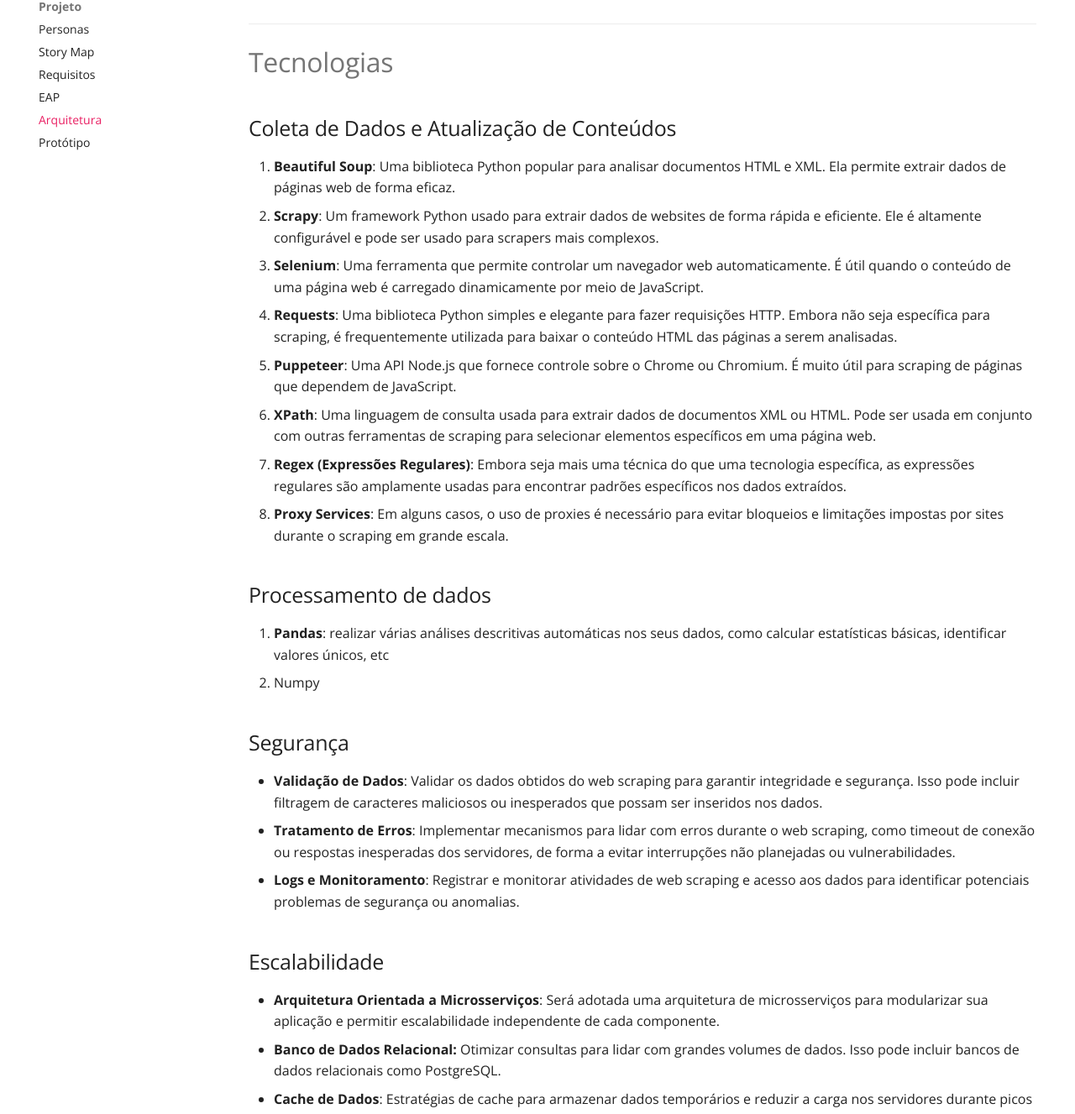
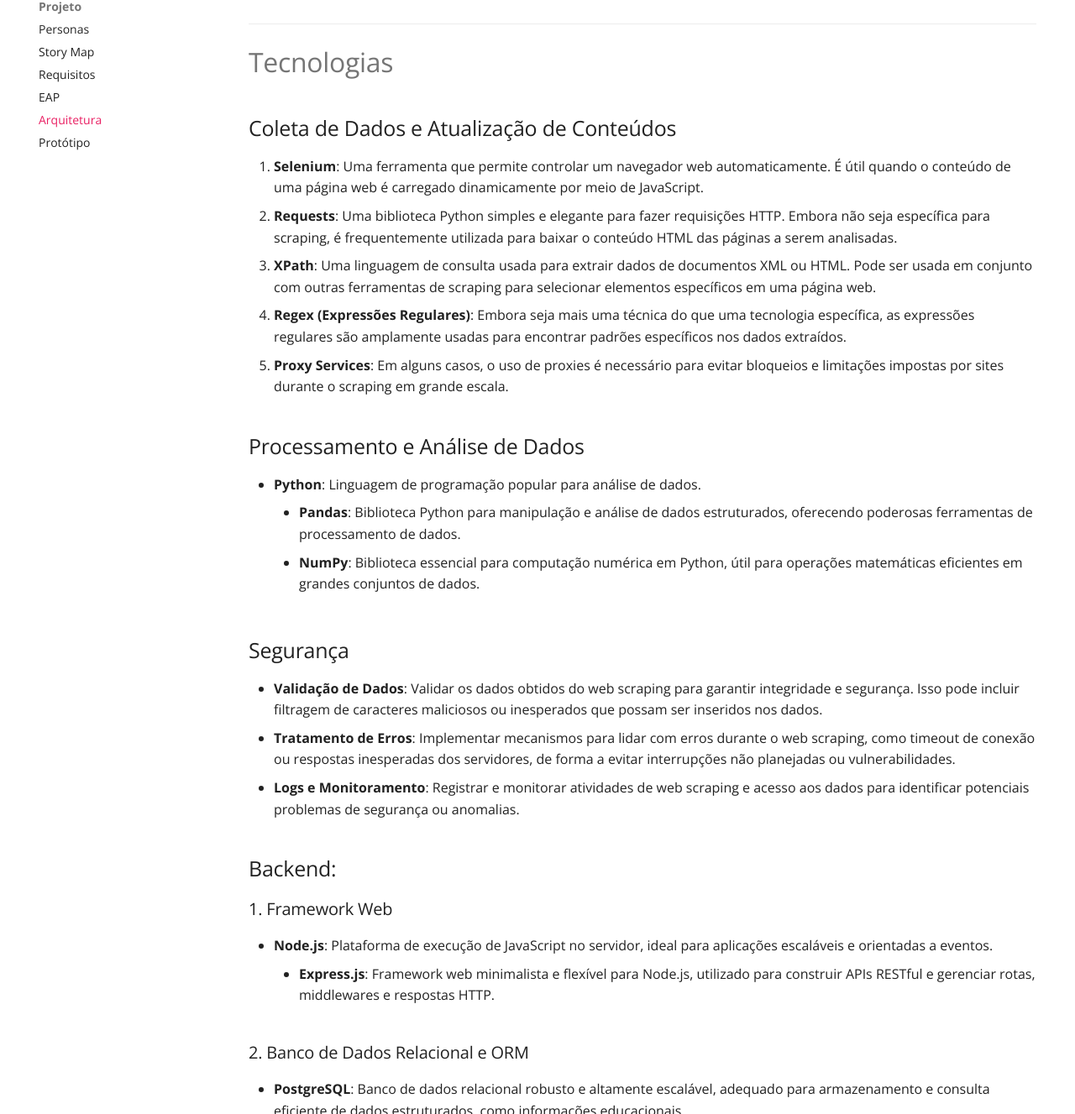
Before and after one commit to unb-mds/2024-1-EducaMinas-frontend, an MkDocs documentation site: the page built from docs/docs/project/arquitetura.md, in a window 1280 px wide and 1400 px high, scrolled down 591 px, cut to the strip 73-1400 px from the top of the window. Shown: the whole strip at 84% size. Built offline with MkDocs 1.6.1 and Material for MkDocs 9.7.7, drawn with Linux system fonts in a browser that asks for light colours; comment, search, counter and statistics services are not loaded; some of the changed text lies outside the part shown.

Commit message:
Update arquitetura.md
Refactoring the order of technologies

```diff
--- a/docs/docs/project/arquitetura.md
+++ b/docs/docs/project/arquitetura.md
@@ -8,19 +8,18 @@
 
 ## Coleta de Dados e Atualização de Conteúdos
 
-1. **Beautiful Soup**: Uma biblioteca Python popular para analisar documentos HTML e XML. Ela permite extrair dados de páginas web de forma eficaz.
-2. **Scrapy**: Um framework Python usado para extrair dados de websites de forma rápida e eficiente. Ele é altamente configurável e pode ser usado para scrapers mais complexos.
-3. **Selenium**: Uma ferramenta que permite controlar um navegador web automaticamente. É útil quando o conteúdo de uma página web é carregado dinamicamente por meio de JavaScript.
-4. **Requests**: Uma biblioteca Python simples e elegante para fazer requisições HTTP. Embora não seja específica para scraping, é frequentemente utilizada para baixar o conteúdo HTML das páginas a serem analisadas.
-5. **Puppeteer**: Uma API Node.js que fornece controle sobre o Chrome ou Chromium. É muito útil para scraping de páginas que dependem de JavaScript.
-6. **XPath**: Uma linguagem de consulta usada para extrair dados de documentos XML ou HTML. Pode ser usada em conjunto com outras ferramentas de scraping para selecionar elementos específicos em uma página web.
-7. **Regex (Expressões Regulares)**: Embora seja mais uma técnica do que uma tecnologia específica, as expressões regulares são amplamente usadas para encontrar padrões específicos nos dados extraídos.
-8. **Proxy Services**: Em alguns casos, o uso de proxies é necessário para evitar bloqueios e limitações impostas por sites durante o scraping em grande escala.
+1. **Selenium**: Uma ferramenta que permite controlar um navegador web automaticamente. É útil quando o conteúdo de uma página web é carregado dinamicamente por meio de JavaScript.
+2. **Requests**: Uma biblioteca Python simples e elegante para fazer requisições HTTP. Embora não seja específica para scraping, é frequentemente utilizada para baixar o conteúdo HTML das páginas a serem analisadas.
+3. **XPath**: Uma linguagem de consulta usada para extrair dados de documentos XML ou HTML. Pode ser usada em conjunto com outras ferramentas de scraping para selecionar elementos específicos em uma página web.
+4. **Regex (Expressões Regulares)**: Embora seja mais uma técnica do que uma tecnologia específica, as expressões regulares são amplamente usadas para encontrar padrões específicos nos dados extraídos.
+5. **Proxy Services**: Em alguns casos, o uso de proxies é necessário para evitar bloqueios e limitações impostas por sites durante o scraping em grande escala.
 
-## Processamento de dados
 
-1. **Pandas**: realizar várias análises descritivas automáticas nos seus dados, como calcular estatísticas básicas, identificar valores únicos, etc
-2. Numpy
+## Processamento e Análise de Dados
+
+- **Python**: Linguagem de programação popular para análise de dados.
+    - **Pandas**: Biblioteca Python para manipulação e análise de dados estruturados, oferecendo poderosas ferramentas de processamento de dados.
+    - **NumPy**: Biblioteca essencial para computação numérica em Python, útil para operações matemáticas eficientes em grandes conjuntos de dados.
 
 ## Segurança
 
@@ -28,11 +27,6 @@
 - **Tratamento de Erros**: Implementar mecanismos para lidar com erros durante o web scraping, como timeout de conexão ou respostas inesperadas dos servidores, de forma a evitar interrupções não planejadas ou vulnerabilidades.
 - **Logs e Monitoramento**: Registrar e monitorar atividades de web scraping e acesso aos dados para identificar potenciais problemas de segurança ou anomalias.
 
-## Escalabilidade
-
-- **Arquitetura Orientada a Microsserviços**: Será adotada uma arquitetura de microsserviços para modularizar sua aplicação e permitir escalabilidade independente de cada componente.
-- **Banco de Dados Relacional:** Otimizar consultas para lidar com grandes volumes de dados. Isso pode incluir bancos de dados relacionais como PostgreSQL.
-- **Cache de Dados**: Estratégias de cache para armazenar dados temporários e reduzir a carga nos servidores durante picos de acesso.
 
 ## Backend:
 
@@ -46,24 +40,19 @@
 - **PostgreSQL**: Banco de dados relacional robusto e altamente escalável, adequado para armazenamento e consulta eficiente de dados estruturados, como informações educacionais.
     - **Prisma**: ORM moderno e poderoso para Node.js, que simplifica o acesso ao banco de dados, oferece uma interface de tipo seguro e facilita a escrita de consultas SQL de forma declarativa.
         - **Prisma Client**: Biblioteca gerada automaticamente pelo Prisma com métodos para interagir com o banco de dados PostgreSQL de forma segura e eficiente.
+- **Cache de Dados**: Estratégias de cache para armazenar dados temporários e reduzir a carga nos servidores durante picos de acesso.
 
-### 3. Processamento e Análise de Dados
-
-- **Python**: Linguagem de programação popular para análise de dados.
-    - **Pandas**: Biblioteca Python para manipulação e análise de dados estruturados, oferecendo poderosas ferramentas de processamento de dados.
-    - **NumPy**: Biblioteca essencial para computação numérica em Python, útil para operações matemáticas eficientes em grandes conjuntos de dados.
-
-### 4. API e Integrações
+### 3. API e Integrações
 
 - **API RESTful**: Arquitetura para comunicação entre sistemas utilizando HTTP e princípios REST (Representational State Transfer).
     - **Express.js (Node.js)**: Utilizado para criar endpoints de API RESTful e gerenciar requisições HTTP.
     - **Axios (Node.js)**: Biblioteca para fazer requisições HTTP de forma fácil e eficiente a partir do Node.js.
 
-### 6. Escalabilidade e Gerenciamento de Servidores
+### 4. Gerenciamento de Servidores
 
 - **Docker**: Plataforma de contêineres que facilita a criação, implantação e execução de aplicativos em ambientes isolados.
 
-### 7. Logging e Monitoramento
+### 5. Logging e Monitoramento
 
 - **Winston (Node.js)**: Biblioteca para logging em aplicações Node.js, permitindo o registro de mensagens em diferentes níveis de severidade.
     - **Prometheus e Grafana**: Ferramentas populares para monitoramento de métricas e visualização de dados operacionais.
@@ -73,10 +62,7 @@
 1. **Next.js (v14)**:
     - Framework React baseado em JavaScript/TypeScript que facilita a criação de aplicativos web, oferecendo renderização do lado do servidor (SSR) e geração de páginas estáticas (SSG).
     - Suporte a roteamento fácil, pré-renderização, otimização de desempenho e API integrada para construção de aplicativos web modernos.
-2. **React**:
-    - Biblioteca JavaScript/TypeScript para construção de interfaces de usuário reativas e componentizadas.
-    - Utilizado para criar componentes reutilizáveis, gerenciar o estado da aplicação e interagir dinamicamente com os dados.
-3. **TypeScript**:
+2. **TypeScript**:
     - Superset tipado do JavaScript que fornece tipos estáticos opcionais para aumentar a robustez e a segurança do código.
     - Ajuda a identificar erros de programação mais cedo no desenvolvimento e oferece maior legibilidade e manutenibilidade.
 
```
